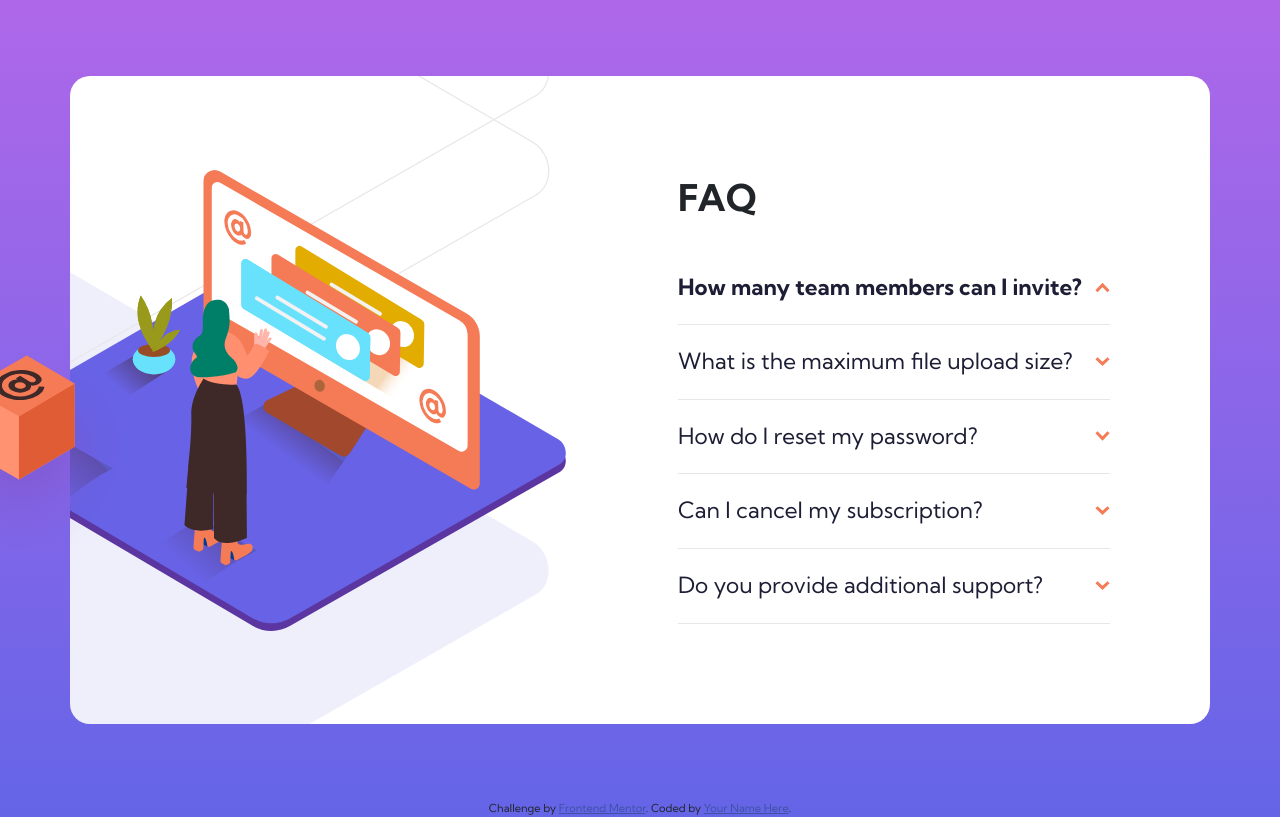
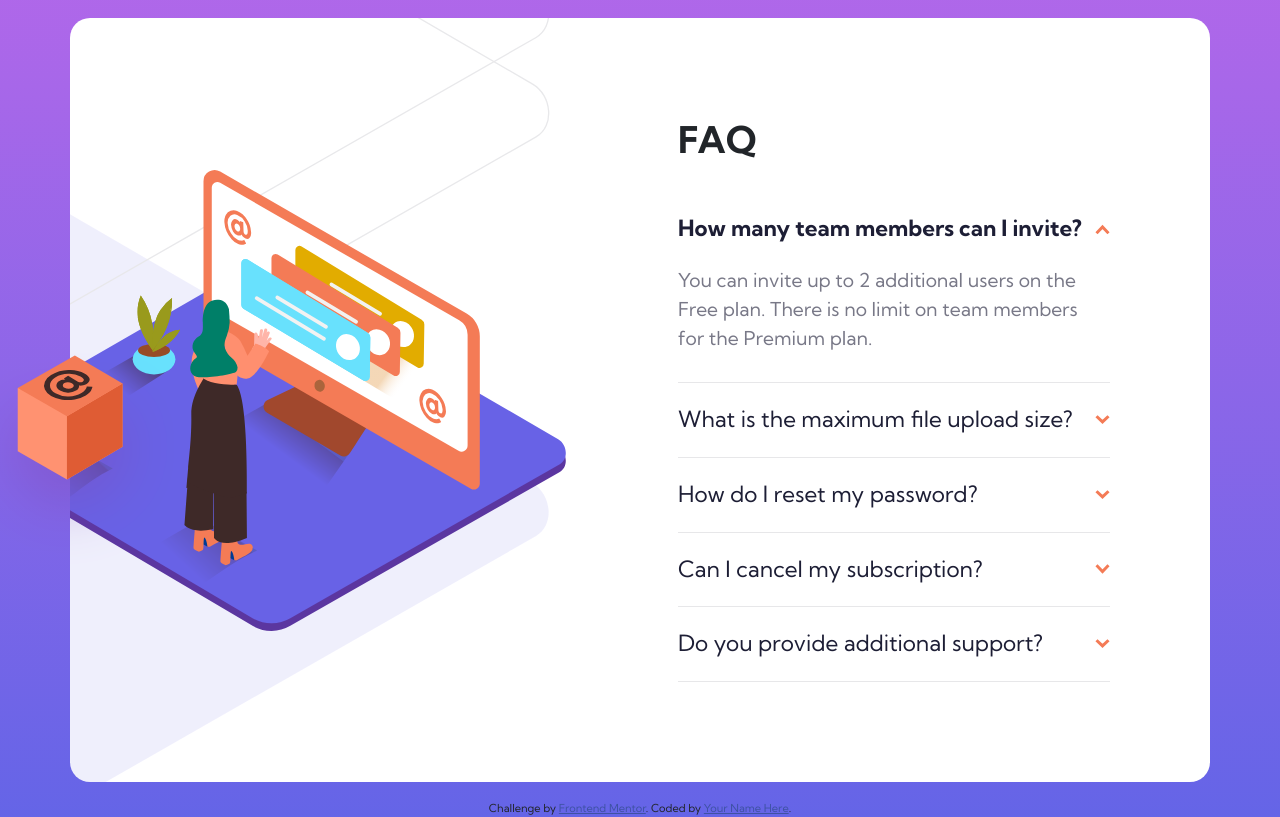
Before and after one commit to sn-tin/faq-accordion-card-main, a website built with Parcel: page src/index.html in a window 1280 px wide. Both pictures are taken after a click on the button "How many team members can I invite?". Built offline with nearby package versions, Linux system fonts and the light colour scheme.

Commit message:
Revise JavaScript

```diff
--- a/src/index.js
+++ b/src/index.js
@@ -1,15 +1,19 @@
-const clickTitleQuestions = document.querySelectorAll(".questions");
-const moveBoxIllust = document.querySelector(".box-illust");
+// Get each questions
 
-clickTitleQuestions.forEach(questions => {
-    questions.addEventListener("click", function() {
+const accordionQuestions = document.querySelectorAll(".questions");
+
+accordionQuestions.forEach(questions => {
+    questions.addEventListener('click', function() {
         this.classList.toggle("active");
 
-        if(this.classList.contains("active")){
-            moveBoxIllust.style.left = "-10rem";
+        const accordionAnswers = questions.nextElementSibling;
+
+        if (questions.classList.contains("active")) {
+            accordionAnswers.classList.toggle("collapse-answer")
         } else {
-            moveBoxIllust.style.left = "-7rem";
+            accordionAnswers.classList.remove("collapse-answer")
         }
-
     })
 })
+
+//
--- a/src/scss/_faqs-side.scss
+++ b/src/scss/_faqs-side.scss
@@ -19,14 +19,14 @@
     text-align: left;
     margin-bottom: 20px;
     cursor: pointer;
+    :hover {
+        color: $orange-hover-text;
+    }
 }
 
 .arrow-down {
     width: 15px;
-}
-
-.questions:hover {
-    color: $orange-hover-text;
+    transition: all 0.2s ease-in;
 }
 
 .faq-1, .faq-2, .faq-3, .faq-4, .faq-5 {
@@ -34,9 +34,12 @@
     margin-top: 20px;
 }
 
+.panel {
+    display: none;
+}
+
 .answers {
     color: $answers-color;
-    display: none;
     width: 95%;
     margin-bottom: 30px;
 }
@@ -44,16 +47,17 @@
 // To add by JavaScript
 
 .active {
+    color: $bold-text-color;
     font-weight: $bold;
-}
-
-.active > .answers {
-    display: block;
 }
 
 .active img {
     transform: rotate(180deg);
     transition: all 0.2s ease-in;
+}
+
+.collapse-answer {
+    display: block;
 }
 
 @media screen and (max-width: 900px) {
```
Also changed, not shown: dist/index.js, 5 other files.
